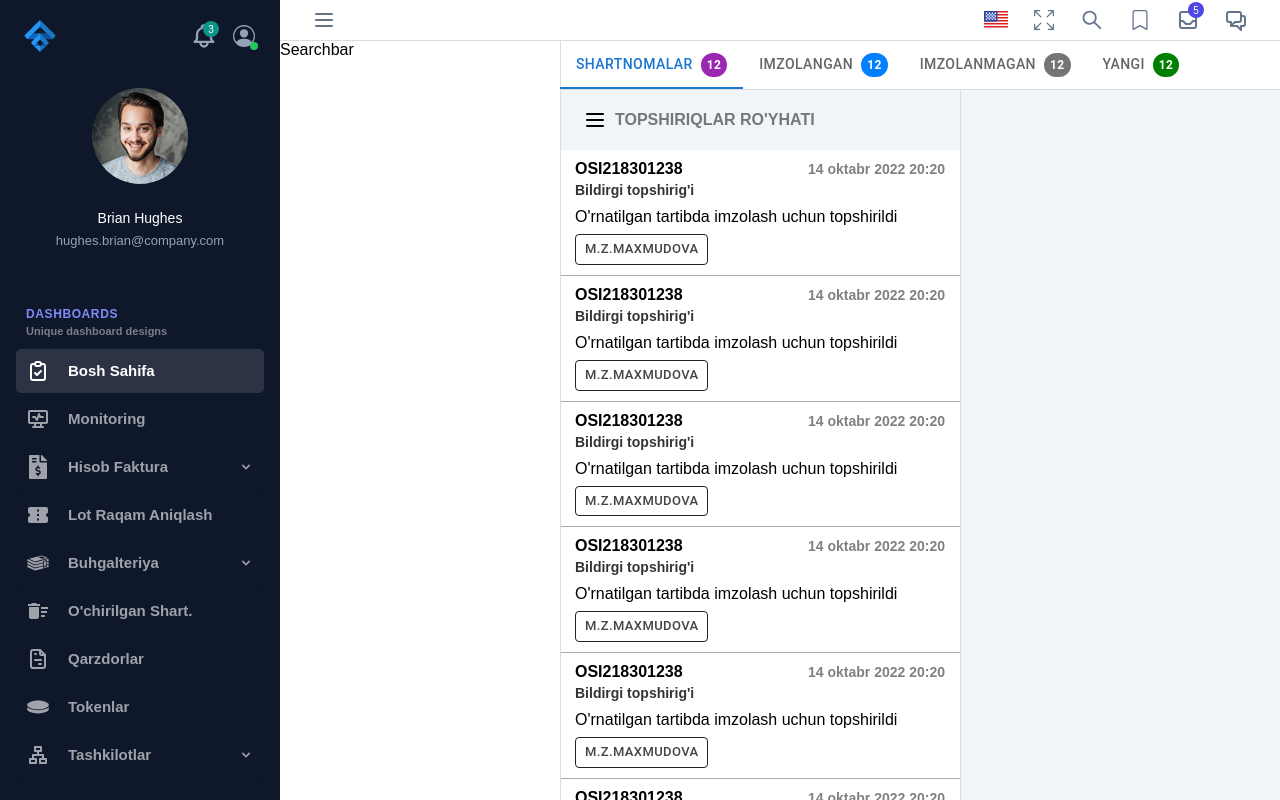
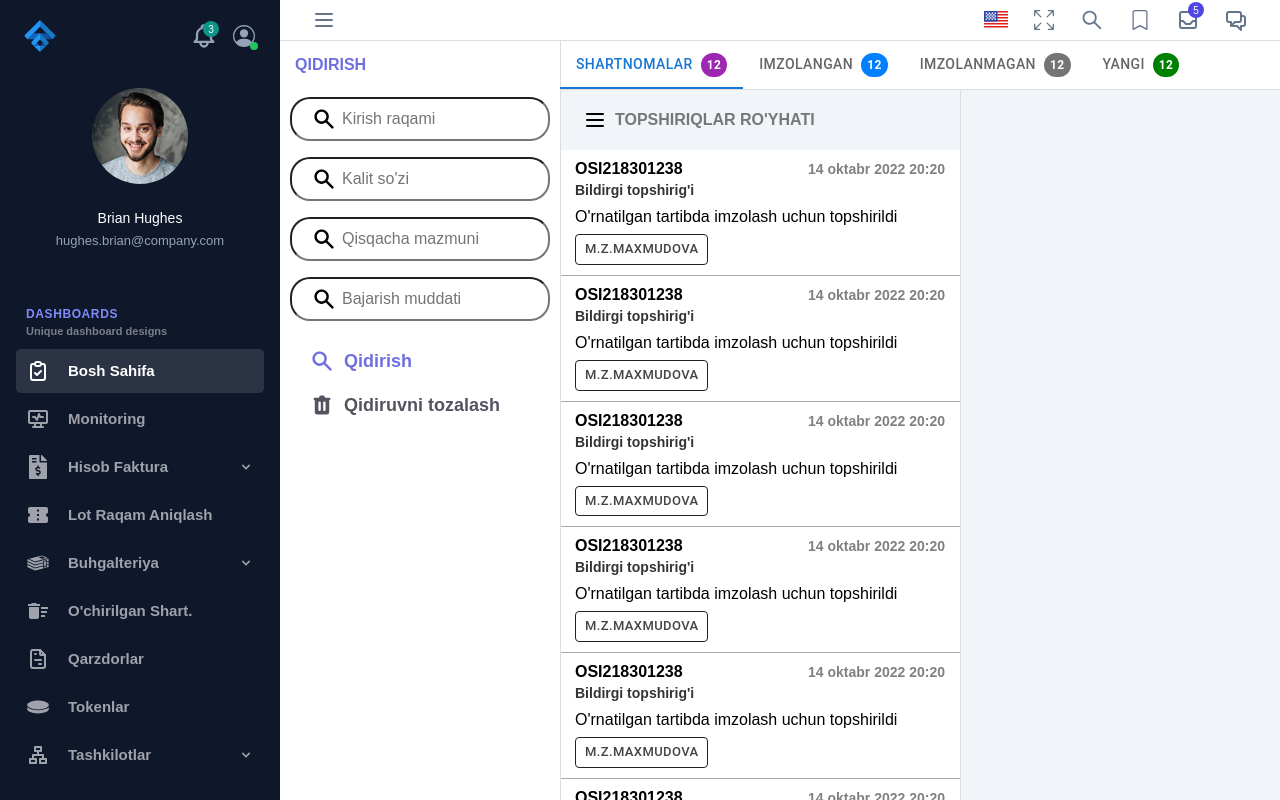
Before and after one commit to XurshidJurayev1/dashboard-ts, a React (Create React App) app: page /dashboard/home in a window 1280 px wide. Built offline with nearby package versions, Linux system fonts and the light colour scheme.

Commit message:
add: searchbar styled added

```diff
--- a/src/components/home/index.tsx
+++ b/src/components/home/index.tsx
@@ -1,7 +1,7 @@
 import React, { useState } from 'react'
 import * as M from '@mui/material'
 import styled from 'styled-components'
-import {HiOutlineMenu, HiOutlineChatAlt2} from 'react-icons/hi'
+import {HiOutlineMenu, HiSearch, HiTrash} from 'react-icons/hi'
 
 
 enum TabTypes {
@@ -49,6 +49,16 @@ const SearchBar = styled.div<{ isOpen: boolean }>`
   height: 100%;
   background-color: #FFFFFF;
   border-right: 1px solid #DDDDDD;
+
+  .header {
+    height: 48px;
+    display: flex;
+    align-items: center;
+    padding: 0 15px;
+    color: #6f6fdf;
+    font-weight: 600;
+    text-transform: uppercase;
+  }
 `;
 
 const Main = styled.div`
@@ -153,6 +163,56 @@ const NameButton = styled(M.Button)`
     border-color: #222222 !important;
 `
 
+interface StyleProps {
+    mb: number;
+    color: string;
+}
+
+const FormGroup = styled.div`
+    height: 60px;
+    padding: 0 10px;
+    margin-bottom: ${(props: Partial<StyleProps>) => props.mb ?? 0 }px;
+    display: flex;
+    align-items: center;
+    position: relative;
+
+    svg {
+        position: absolute;
+        width: 24px;
+        height: 24px;
+        left: 20px;
+        transform: translateX(50%);
+    }
+`;
+
+const FormInput = styled.input`
+    height: 40px;
+    width: 100%;
+    padding: 0 10px 0 50px;
+    border-radius: 20px;
+    font-size: 16px;
+    outline: none;
+`;
+
+const FormButton = styled.button`
+    padding: 0 30px;
+    display: flex;
+    align-items: center;
+    border: none;
+    background-color: transparent;
+    color: ${(props: Partial<StyleProps>) => props.color ?? "inherit" };
+    margin-bottom: ${(props: Partial<StyleProps>) => props.mb ?? 0 }px;
+    font-size: 18px;
+    font-weight: 600;
+    cursor: pointer;
+
+    svg {
+        width: 24px;
+        height: 24px;
+        margin-right: 10px;
+    }
+`
+
 const Home = () => {
     const [ isOpen, setIsOpen ] = useState(true)
     const [ tab, setTab ] = useState<TabTypes>(TabTypes.all)
@@ -165,7 +225,41 @@ const Home = () => {
         <div>
             <Main>
                 <SearchBar isOpen={ isOpen }>
-                    Searchbar
+                    <div className="header">Qidirish</div>
+                    <form>
+                        <FormGroup>
+                            <FormInput
+                                placeholder='Kirish raqami'
+                            />
+                            <HiSearch />
+                        </FormGroup>
+                        <FormGroup>
+                            <FormInput
+                                placeholder="Kalit so'zi"
+                            />
+                            <HiSearch />
+                        </FormGroup>
+                        <FormGroup>
+                            <FormInput
+                                placeholder='Qisqacha mazmuni'
+                            />
+                            <HiSearch />
+                        </FormGroup>
+                        <FormGroup mb={20}>
+                            <FormInput
+                                placeholder="Bajarish muddati"
+                            />
+                            <HiSearch />
+                        </FormGroup>
+                        <FormButton type='button' color='#6f6fdf' mb={20}>
+                            <HiSearch />
+                            <span>Qidirish</span>
+                        </FormButton>
+                        <FormButton type='button' color='#545461'>
+                            <HiTrash />
+                            <span>Qidiruvni tozalash</span>
+                        </FormButton>
+                    </form>
                 </SearchBar>
 
                 <Content isOpen={ isOpen }>
@@ -173,6 +267,7 @@ const Home = () => {
                         value={ tab }
                         onChange={ handleChangeTabs }
                     >
+                        {/* buni backenddan keladigan malumotga qarab map qilsak bo'ladi */}
                         <Tab label={
                             <TabContent color='#9C27B0'>Shartnomalar <div>12</div> </TabContent>
                         } value="all" />
```
